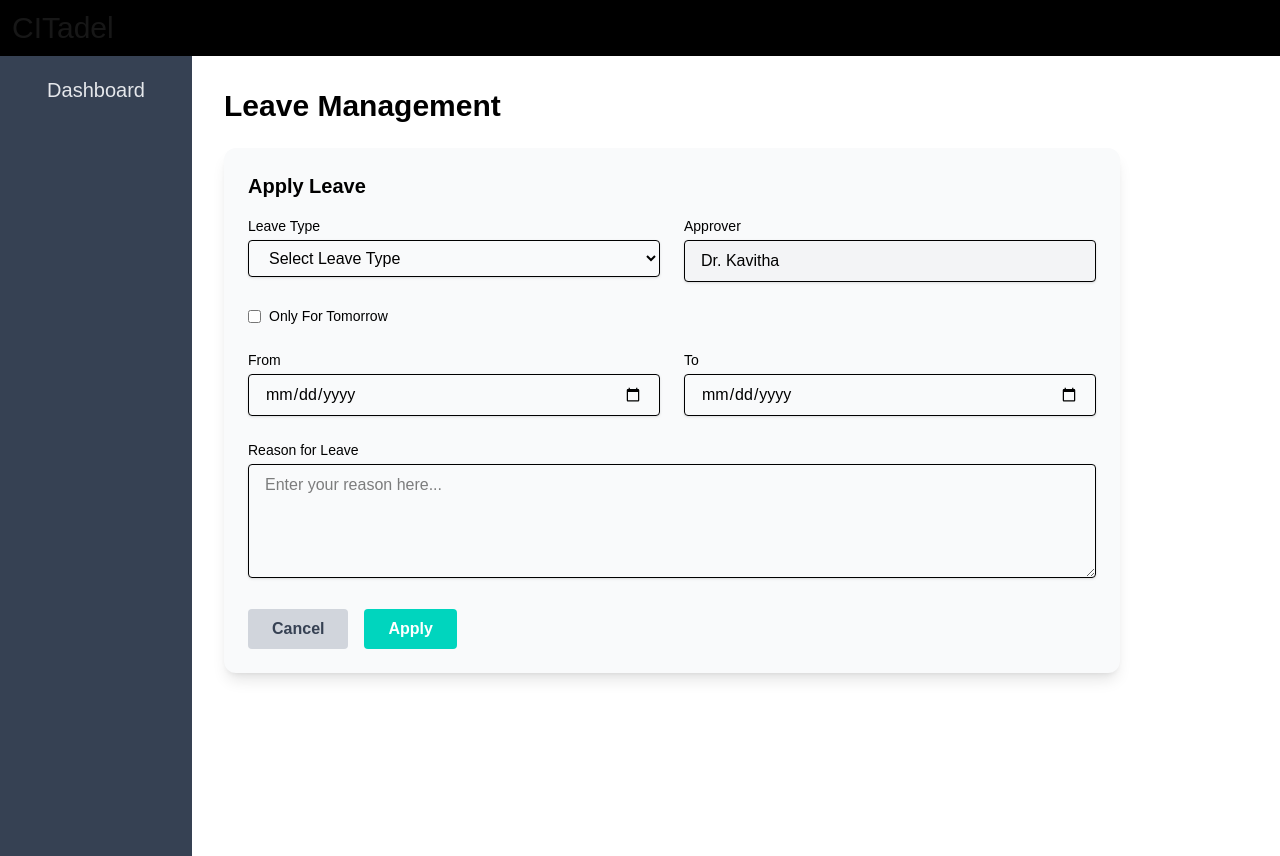
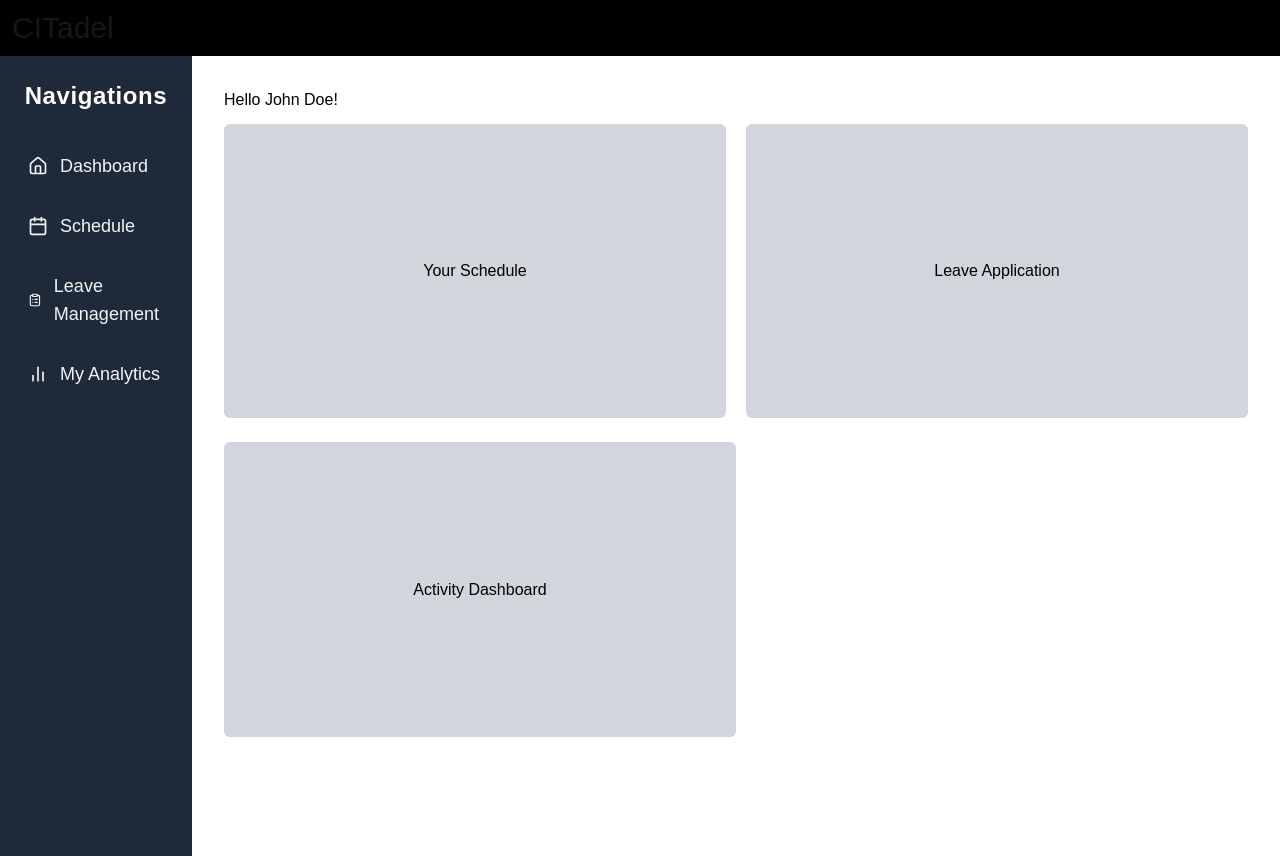
Before and after one commit to dineshragunathan/demo, a Next.js app: page / in a window 1280 px wide. Built offline with nearby package versions, Linux system fonts and the light colour scheme.

Commit message:
sidebar updated

```diff
--- a/package.json
+++ b/package.json
@@ -9,9 +9,10 @@
     "lint": "next lint"
   },
   "dependencies": {
+    "lucide-react": "^0.511.0",
+    "next": "15.3.2",
     "react": "^19.0.0",
-    "react-dom": "^19.0.0",
-    "next": "15.3.2"
+    "react-dom": "^19.0.0"
   },
   "devDependencies": {
     "@tailwindcss/postcss": "^4",
--- a/src/app/components/sideBar.js
+++ b/src/app/components/sideBar.js
@@ -1,8 +1,29 @@
-export default function sideBar() {
+
+import { Home, Calendar, ClipboardList, BarChart2 } from "lucide-react";
+
+export default function SideBar() {
     return (
-        <div className="bg-gray-700 h-screen w-[15vw] text-gray-200 flex px-2 justify-center p-5">
-            <ul>
-                <li className="hover:underline hover:cursor-pointer text-xl">Dashboard</li>
+        <div className="bg-gray-800 h-screen w-[15vw] text-gray-100 px-4 py-6 shadow-md flex flex-col">
+            <h2 className="text-2xl font-semibold mb-8 text-center text-white tracking-wide">
+                Navigations
+            </h2>
+            <ul className="space-y-4">
+                <li className="flex items-center gap-3 px-3 py-2 rounded-lg hover:bg-gray-700 transition-all cursor-pointer text-lg">
+                    <Home className="h-5 w-5" />
+                    Dashboard
+                </li>
+                <li className="flex items-center gap-3 px-3 py-2 rounded-lg hover:bg-gray-700 transition-all cursor-pointer text-lg">
+                    <Calendar className="h-5 w-5" />
+                    Schedule
+                </li>
+                <li className="flex items-center gap-3 px-3 py-2 rounded-lg hover:bg-gray-700 transition-all cursor-pointer text-lg">
+                    <ClipboardList className="h-5 w-5" />
+                    Leave Management
+                </li>
+                <li className="flex items-center gap-3 px-3 py-2 rounded-lg hover:bg-gray-700 transition-all cursor-pointer text-lg">
+                    <BarChart2 className="h-5 w-5" />
+                    My Analytics
+                </li>
             </ul>
         </div>
     );
--- a/src/app/page.js
+++ b/src/app/page.js
@@ -7,8 +7,8 @@ import Leave from "./leave/page"
 export default function Home() {
   return (
     <>
-      <Leave />
-      {/* <Dashboard /> */}
+      {/* <Leave /> */}
+      <Dashboard />
       {/* <Profile /> */}
       {/* <Login /> */}
       {/* <Header />
```
Also changed, not shown: 1 other file (tests, documents, lock files or other folders).
